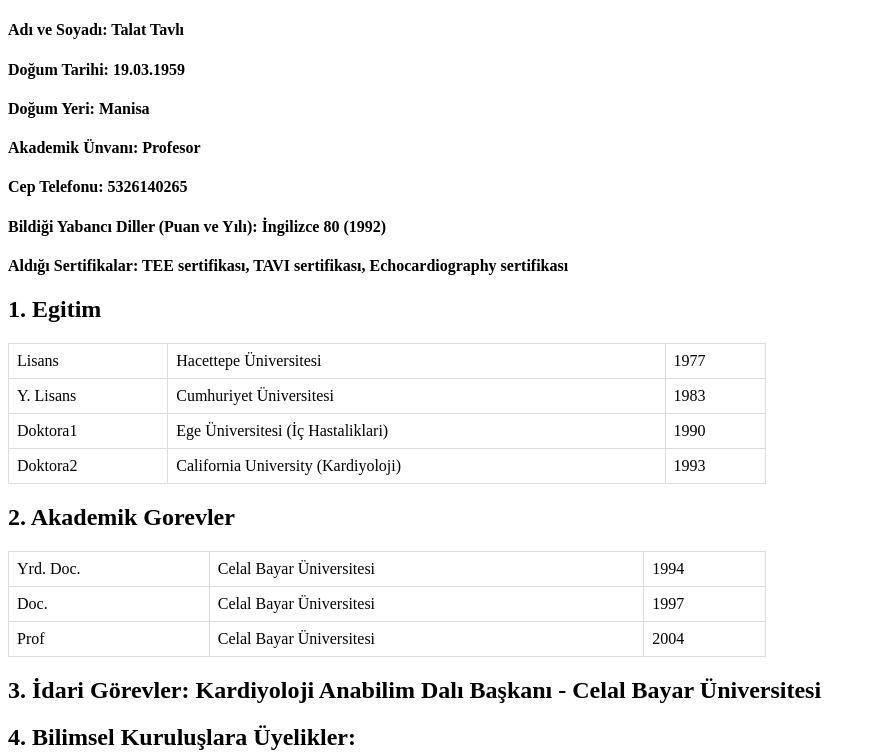
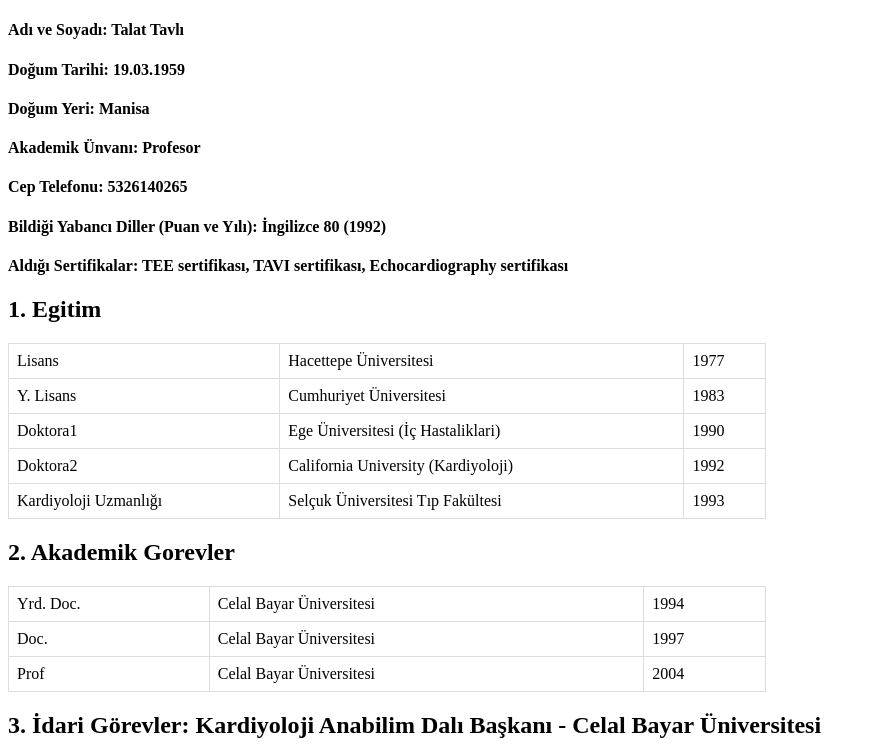
Before and after one commit to talattavli/talattavli.github.io, a plain HTML site: page index.html in a window 1280 px wide. Shown: the top 756 px of the page, without its empty margins (0-876 px from the left). Drawn offline with Linux system fonts and the light colour scheme.

Commit message:
Update index.html
Selçuk Ğniversitesi Tıp Fakültesi Eklendi

```diff
--- a/index.html
+++ b/index.html
@@ -63,8 +63,13 @@
            <tr>
                <td>Doktora2</td>
                <td>California University (Kardiyoloji)</td>
-               <td>1993</td>
+               <td>1992</td>
            </tr>
+          <tr>
+             <td>Kardiyoloji Uzmanlığı</td>
+             <td>Selçuk Üniversitesi Tıp Fakültesi</td>
+             <td>1993</td>
+          </tr>
        </table>
        <h2>2. Akademik Gorevler</h2>
        <table>
```
